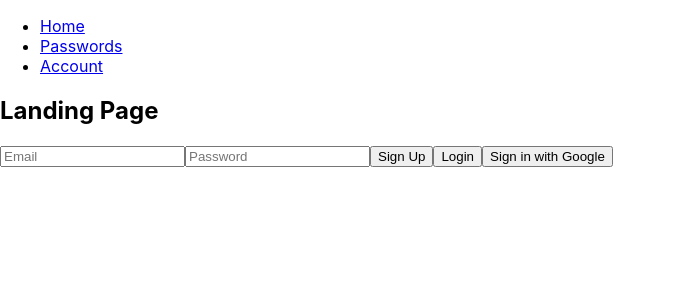
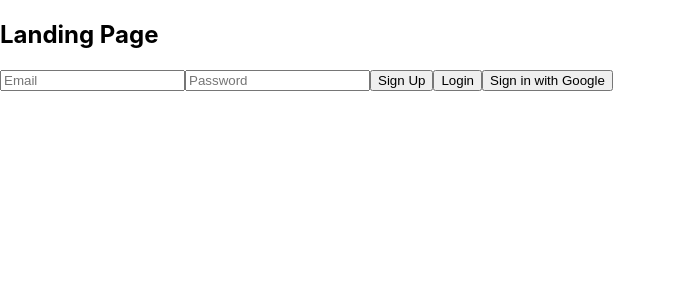
Before and after one commit to oliverEddy/PME, a React (Create React App) app in the folder password-manager/: page / in a window 1280 px wide. Shown: the top 300 px of the page, without its empty margins (0-676 px from the left). Built offline with nearby package versions, Linux system fonts and the light colour scheme; no server answers.

Commit message:
Conditionally render Navbar so it doesn't display on landing page

```diff
--- a/password-manager/src/App.js
+++ b/password-manager/src/App.js
@@ -1,18 +1,28 @@
 // src/App.js
 import React from 'react';
-import { BrowserRouter as Router, Routes, Route } from 'react-router-dom';
+import { BrowserRouter as Router, Routes, Route, useLocation } from 'react-router-dom';
 import LandingPage from './pages/LandingPage';
 import Home from './pages/Home';
 import Passwords from './pages/Passwords';
 import Account from './pages/Account';
 import PrivateRoute from './components/PrivateRoute';
-import NavBar from './components/NavBar'; // Import NavBar component
+import NavBar from './components/NavBar';
 
 function App() {
   return (
     <Router>
+      <Main />
+    </Router>
+  );
+}
+
+function Main() {
+  const location = useLocation();
+  const hideNavBarPaths = ['/'];
+
+  return (
     <div>
-        <NavBar /> {/* Render the NavBar component outside of the Routes */}
+      {!hideNavBarPaths.includes(location.pathname) && <NavBar />}
       <Routes>
         <Route path="/" element={<LandingPage />} />
         <Route
@@ -41,7 +51,6 @@ function App() {
         />
       </Routes>
     </div>
-    </Router>
   );
 }
 
```
Lines whose indentation alone changed are shown as unchanged.
